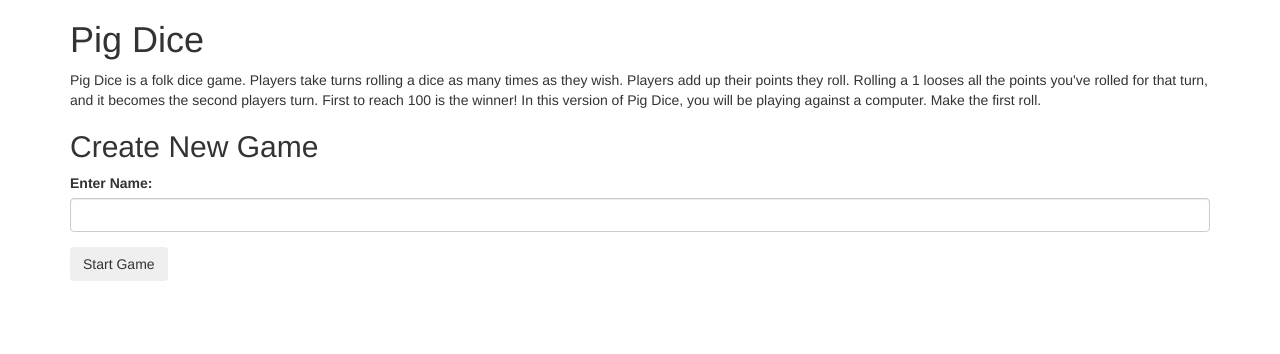
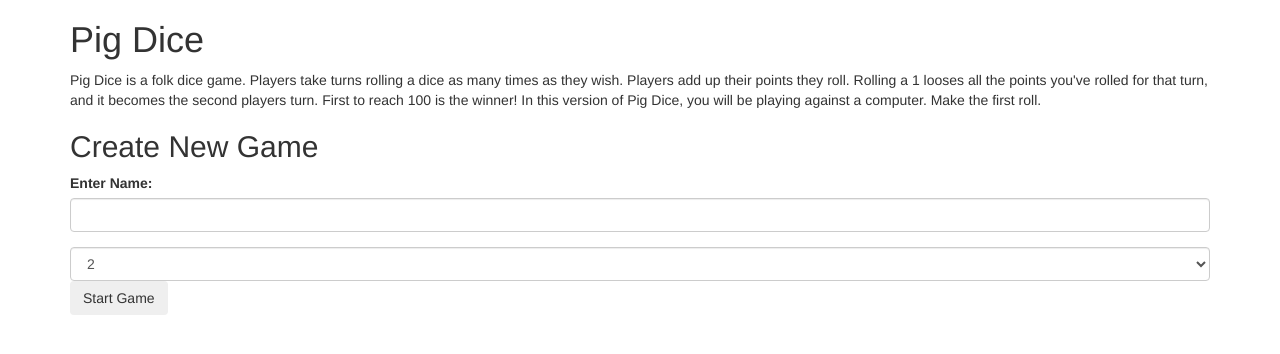
Before and after one commit to lucianmiller/pig-dice-webpack, a plain HTML site: page index.html in a window 1280 px wide. Drawn offline with Linux system fonts and the light colour scheme.

Commit message:
It will create a drop down menu for players to choose the number of players

```diff
--- a/index.html
+++ b/index.html
@@ -17,6 +17,9 @@
         <label for="name">Enter Name:</label>
         <input type="text" class="form-control" input="name">
       </div>
+      <select class="form-control" id="number-of-players">
+        <option>2</option>
+      </select>
       <button type="submit" class="btn">Start Game</button>
     </form>
   </div>
```
